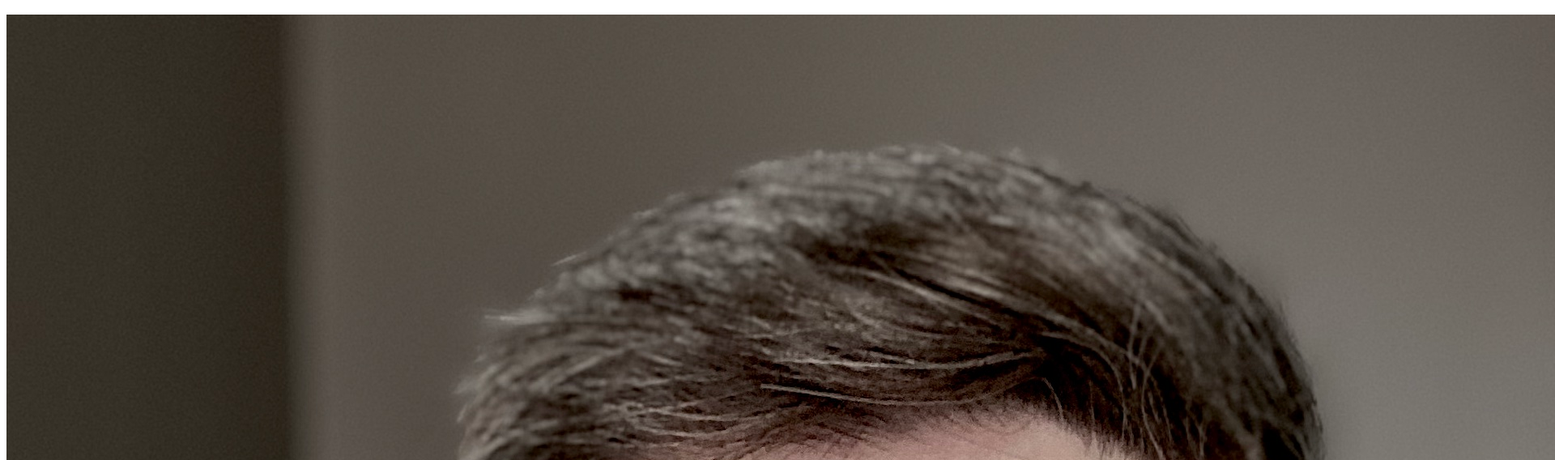
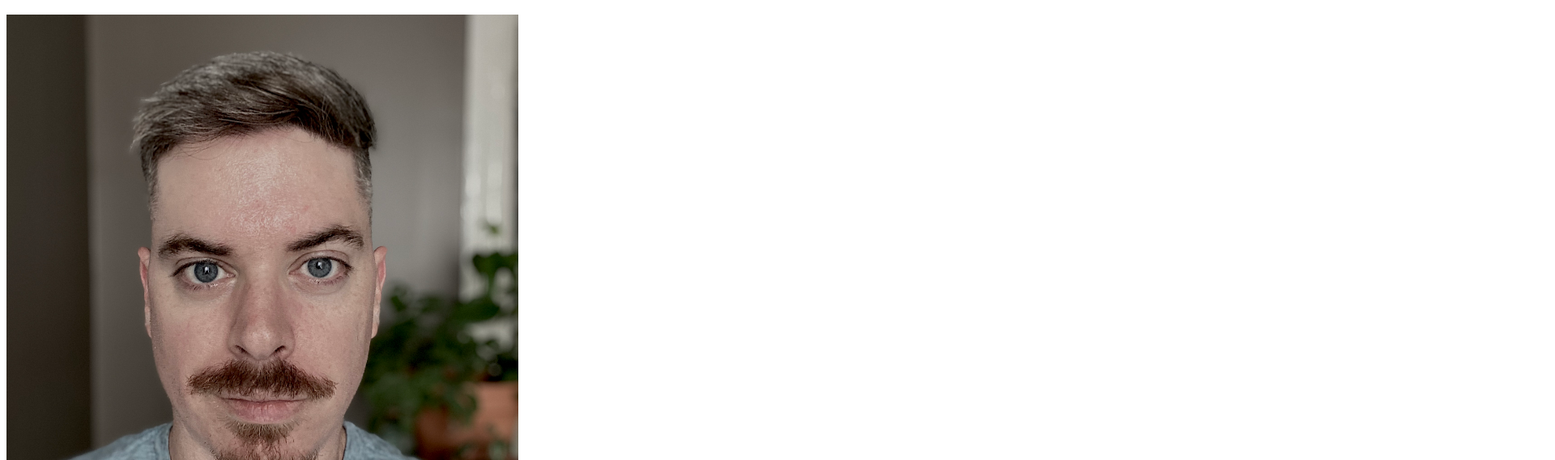
Before and after one commit to chrisroe7/chrisroe.github.io, a plain HTML site: page index.html in a window 1280 px wide. Shown: the part 48-616 px from the top of the page at 81% size, 1920 px wide, since content can reach past the window. Drawn offline with Linux system fonts and the light colour scheme.

Commit message:
Add files via upload

```diff
--- a/index.html
+++ b/index.html
@@ -1,4 +1,4 @@
 <html>
     <h1>Chris Roe's Portfolio</h1>
-    <img src="IMG_3318.jpg" />
+    <img src="IMG_3318.jpg" width="50%" />
 </html>
```
